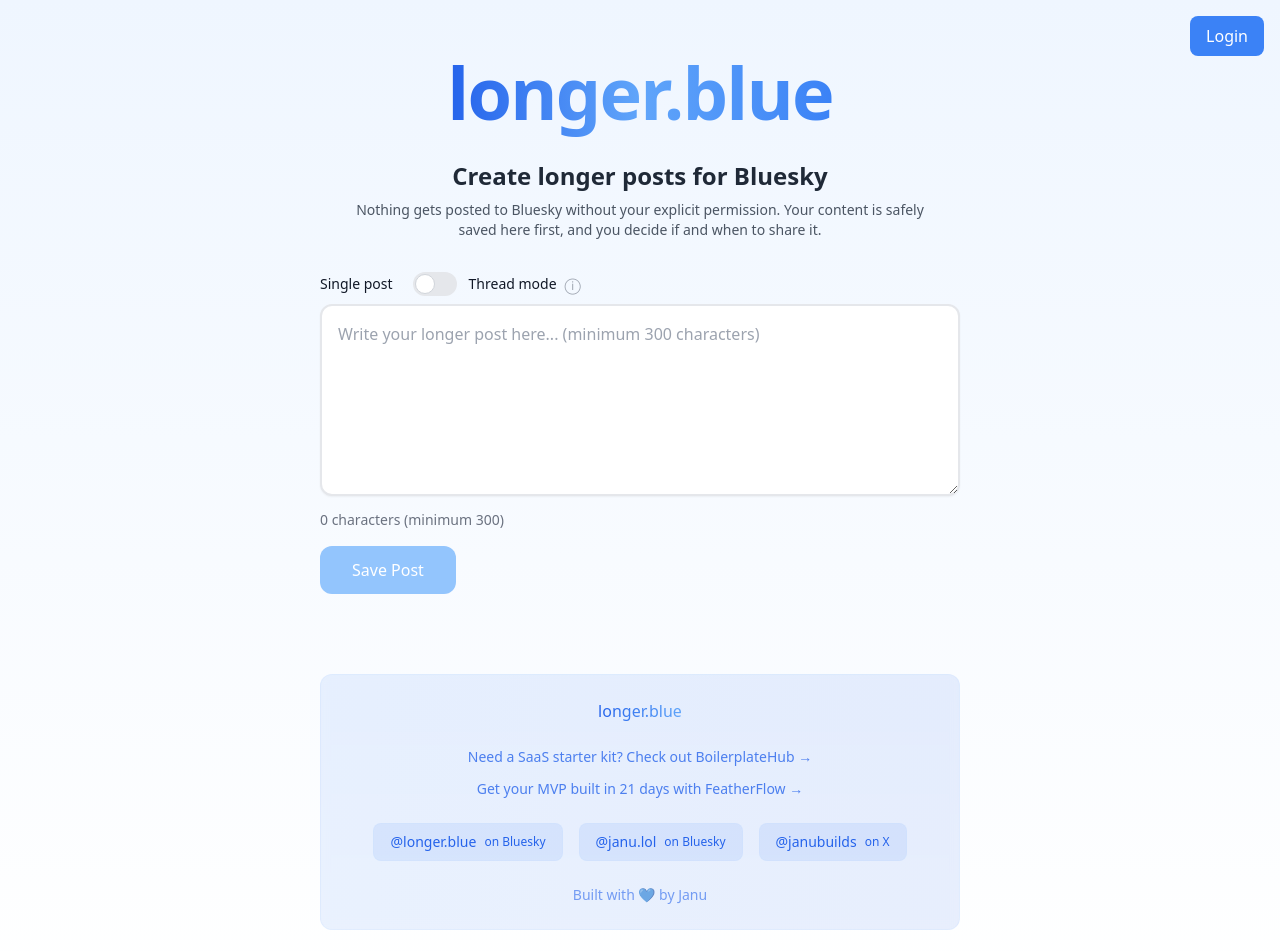
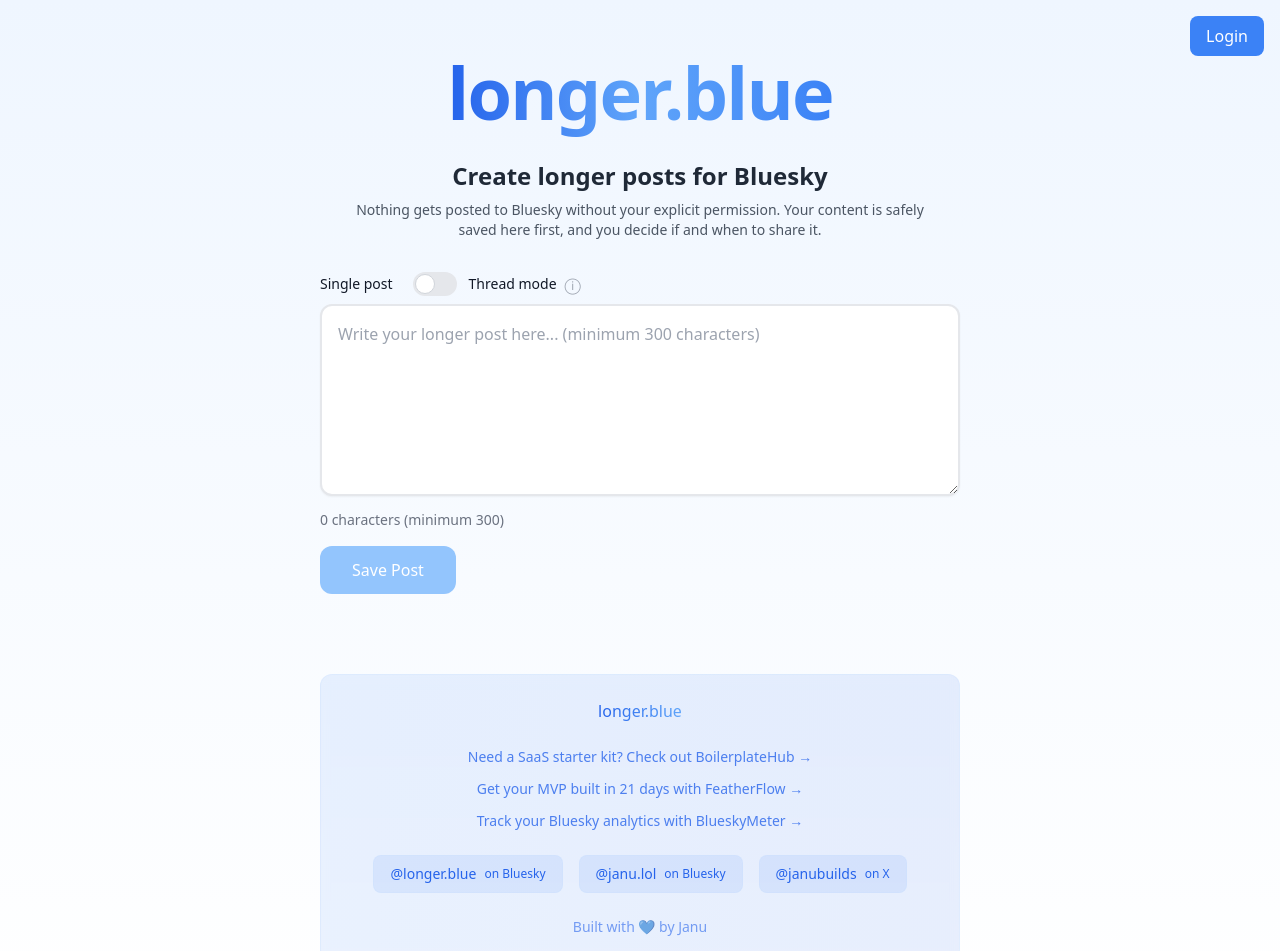
Before and after one commit to EinGuterWaran/longer.blue, a SvelteKit app: page / in a window 1280 px wide. Shown: the top 951 px of the page. Built offline with nearby package versions, Linux system fonts and the light colour scheme; no server answers; the database is empty.

Commit message:
Add link to BlueskyMeter in Footer component for analytics tracking

```diff
--- a/src/components/Footer.svelte
+++ b/src/components/Footer.svelte
@@ -21,6 +21,13 @@
            rel="noopener noreferrer"
         >
           Get your MVP built in 21 days with FeatherFlow →
+        </a>
+        <a href="https://blueskymeter.com"
+           class="text-sm text-blue-600/80 dark:text-blue-400/80 hover:text-blue-600 dark:hover:text-blue-400 transition-colors"
+           target="_blank"
+           rel="noopener noreferrer"
+        >
+          Track your Bluesky analytics with BlueskyMeter →
         </a>
       </div>
 
```
